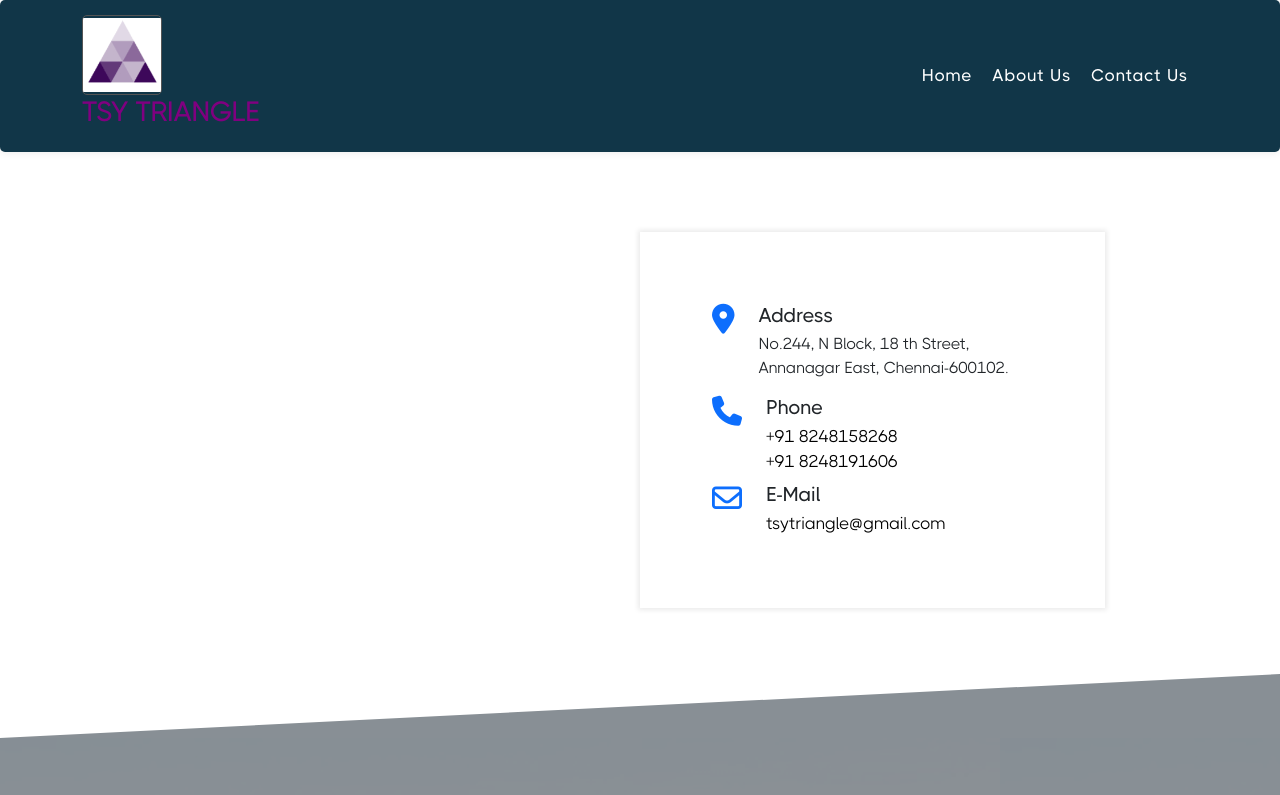
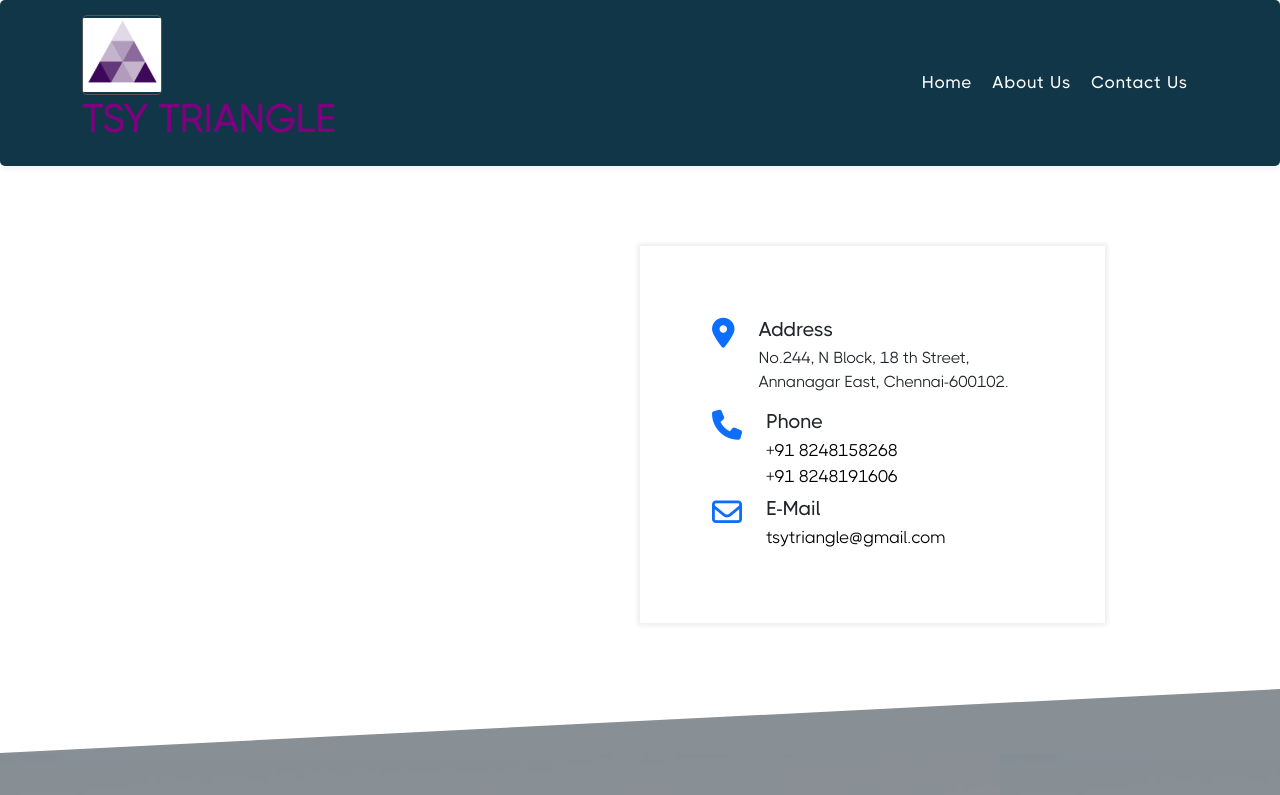
Before and after one commit to bharathdinakaran/supersimple-website, a plain HTML site: page contact-us.html in a window 1280 px wide. Shown: the top 795 px of the page. Drawn offline with Linux system fonts and the light colour scheme; a script that the page names is missing.

Commit message:
Update contact-us.html

```diff
--- a/contact-us.html
+++ b/contact-us.html
@@ -82,7 +82,7 @@
   <div class="container">
     <a class="navbar-brand" href="home.html">
       <img src="media\images\logo square.png">
-      <h3 style="color: purple;">TSY TRIANGLE</h3>
+      <h1 style="color: purple;">TSY TRIANGLE</h1>
     </a>
 
       <button class="navbar-toggler" type="button" data-toggle="collapse" data-target="#navbarSupportedContent" aria-controls="navbarSupportedContent" aria-expanded="false" aria-label="Toggle navigation">
```
